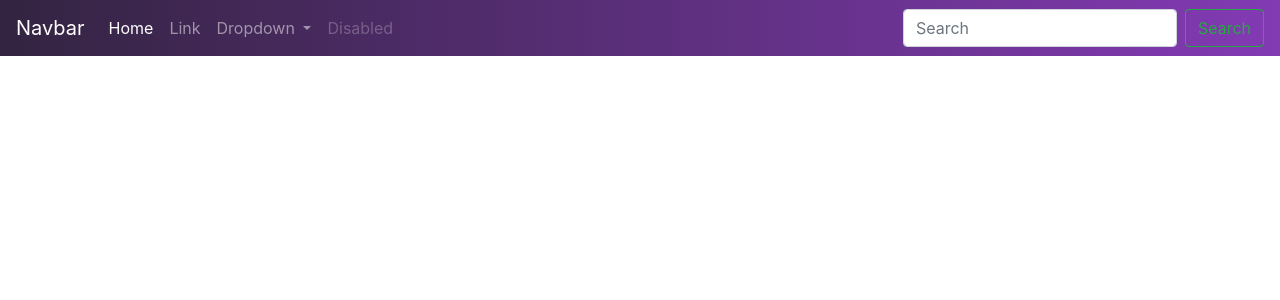
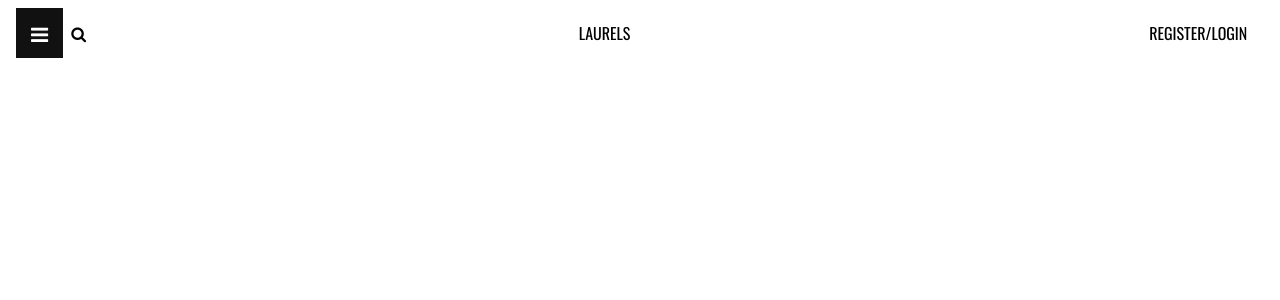
Before and after one commit to mwiks-dev/Laurels, a Django app: template awards/templates/all-awards/base.html in a window 1280 px wide. Shown: the top 300 px of the page. Run offline with Django 3.2, Linux system fonts and the light colour scheme; the template is opened without the code that fills it, so the values that code supplies are empty; parts of the project's set-up code (start-up, migrations or seed data) failed here and were passed over; some libraries are stand-ins or nearby versions.

Commit message:
added menu nav on navbar and created carousel

```diff
--- a/awards/templates/all-awards/base.html
+++ b/awards/templates/all-awards/base.html
@@ -12,9 +12,9 @@
   {% block styles %}
     {% bootstrap_css %}
     <link rel="stylesheet" href="{% static 'css/index.css' %}">
-    <link rel="stylesheet" href="https://use.fontawesome.com/releases/v5.13.0/css/all.css" integrity="sha384-Bfad6CLCknfcloXFOyFnlgtENryhrpZCe29RTifKEixXQZ38WheV+i/6YWSzkz3V"
-      crossorigin="anonymous"
-    />
+    <link rel="preconnect" href="https://fonts.googleapis.com">
+    <link rel="preconnect" href="https://fonts.gstatic.com" crossorigin>
+    <link href="https://fonts.googleapis.com/css2?family=Oswald&display=swap" rel="stylesheet">
     <link rel="stylesheet"  href="https://cdnjs.cloudflare.com/ajax/libs/font-awesome/4.7.0/css/font-awesome.min.css">
     <script src="https://code.jquery.com/jquery-3.6.0.js" integrity="sha256-H+K7U5CnXl1h5ywQfKtSj8PCmoN9aaq30gDh27Xc0jk=" crossorigin="anonymous"></script>
   {% endblock %}
--- a/awards/templates/navbar.html
+++ b/awards/templates/navbar.html
@@ -1,35 +1,36 @@
-<nav style=" background : linear-gradient(to right,rgb(51, 36, 65), #833ab4)"class="navbar navbar-expand-lg navbar-dark bg-dark">
-    <a class="navbar-brand" href="#">Navbar</a>
-    <button class="navbar-toggler" type="button" data-toggle="collapse" data-target="#navbarSupportedContent" aria-controls="navbarSupportedContent" aria-expanded="false" aria-label="Toggle navigation">
-      <span class="navbar-toggler-icon"></span>
-    </button>
+<nav id="nav" class="navbar navbar-expand-lg navbar-white bg-white fixed-top">
+  <div id="mySidepanel" class="sidepanel">
+    <a href="javascript:void(0)" class="closebtn" onclick="closeNav()">×</a>
+    <a href="#">About</a>
+    <a href="#">Services</a>
+    <a href="#">Clients</a>
+    <a href="#">Contact</a>
+  </div>
+  <button class="openbtn" onclick="openNav()"><i class="fa fa-bars"></i>  </button>
 
-    <div class="collapse navbar-collapse" id="navbarSupportedContent">
-      <ul class="navbar-nav mr-auto">
+
+    <div class="collapse navbar-collapse" id="navbarSupportedContent" >
+      <ul class="navbar-nav">
         <li class="nav-item active">
-          <a class="nav-link" href="#">Home <span class="sr-only">(current)</span></a>
-        </li>
-        <li class="nav-item">
-          <a class="nav-link" href="#">Link</a>
-        </li>
-        <li class="nav-item dropdown">
-          <a class="nav-link dropdown-toggle" href="#" id="navbarDropdown" role="button" data-toggle="dropdown" aria-haspopup="true" aria-expanded="false">
-            Dropdown
-          </a>
-          <div class="dropdown-menu" aria-labelledby="navbarDropdown">
-            <a class="dropdown-item" href="#">Action</a>
-            <a class="dropdown-item" href="#">Another action</a>
-            <div class="dropdown-divider"></div>
-            <a class="dropdown-item" href="#">Something else here</a>
-          </div>
-        </li>
-        <li class="nav-item">
-          <a class="nav-link disabled" href="#">Disabled</a>
-        </li>
+          <a style="color:black"class="nav-link" href="#"><i class="fa fa-search"></i>
+            <span class="sr-only">(current)</span></a>
+          </li>
       </ul>
-      <form class="form-inline my-2 my-lg-0">
-        <input class="form-control mr-sm-2" type="search" placeholder="Search" aria-label="Search">
-        <button class="btn btn-outline-success my-2 my-sm-0" type="submit">Search</button>
-      </form>
+    </div>
+    <div class="col-md-4 navbar-center">
+      <a style="color:black; margin-left: 30%;"class="nav-link" href="/">LAURELS<span class="sr-only">(current)</span></a>
+    </div>
+    <div class="col-md-4 navbar-right">
+        <a style="color:black;margin-left: 70%; "class="nav-link" href="#">REGISTER/LOGIN
+          <span class="sr-only">(current)</span></a>
     </div>
   </nav>
+  <script>
+    function openNav() {
+      document.getElementById("mySidepanel").style.width = "250px";
+    }
+
+    function closeNav() {
+      document.getElementById("mySidepanel").style.width = "0";
+    }
+    </script>
--- a/static/css/index.css
+++ b/static/css/index.css
@@ -0,0 +1,48 @@
+#nav{
+    font-family: 'Oswald', sans-serif;
+}
+.sidepanel  {
+    width: 0;
+    position: fixed;
+    z-index: 1;
+    height: 250px;
+    top: 0;
+    left: 0;
+    background-color: #111;
+    overflow-x: hidden;
+    transition: 0.5s;
+    padding-top: 60px;
+  }
+
+  .sidepanel a {
+    padding: 8px 8px 8px 32px;
+    text-decoration: none;
+    font-size: 25px;
+    color: #818181;
+    display: block;
+    transition: 0.3s;
+  }
+
+  .sidepanel a:hover {
+    color: #f1f1f1;
+  }
+
+  .sidepanel .closebtn {
+    position: absolute;
+    top: 0;
+    right: 25px;
+    font-size: 36px;
+  }
+
+  .openbtn {
+    font-size: 20px;
+    cursor: pointer;
+    background-color: #111;
+    color: white;
+    padding: 10px 15px;
+    border: none;
+  }
+
+  .openbtn:hover {
+    background-color:#444;
+  }
```
Also changed, not shown: Laurels/settings.py (+6 -3 lines).
